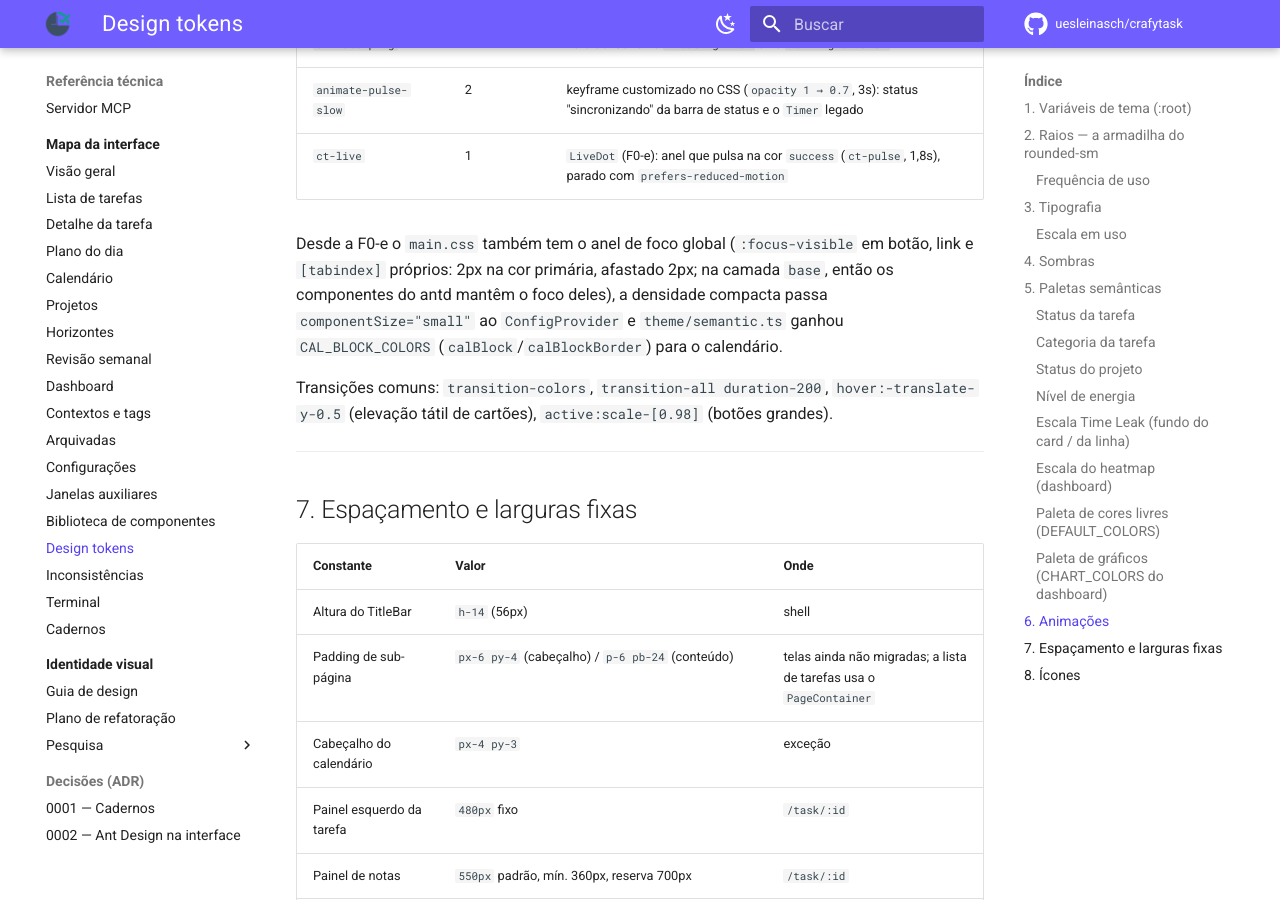
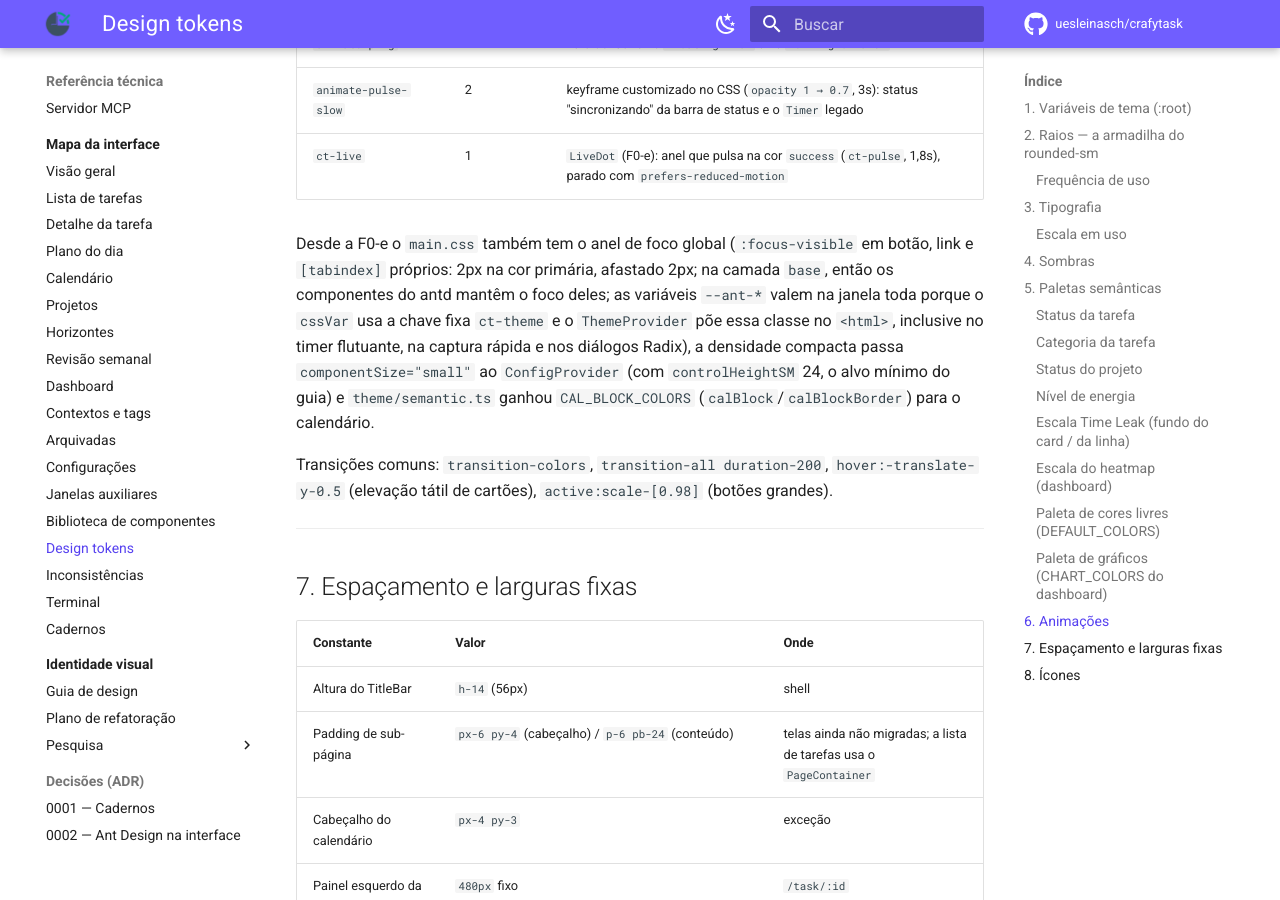
Before and after one commit to uesleinasch/crafytask, an MkDocs documentation site: the page built from docs/ui/14-design-tokens.md, in a window 1280 px wide and 900 px high, scrolled down 6879 px. Built offline with MkDocs 1.6.1 and Material for MkDocs 9.7.7, drawn with Linux system fonts in a browser that asks for light colours; some web fonts are replaced; comment, search, counter and statistics services are not loaded.

Commit message:
fix(theme): variáveis do tema na janela toda e controle compacto com 24px

```diff
--- a/docs/ui/14-design-tokens.md
+++ b/docs/ui/14-design-tokens.md
@@ -219,7 +219,10 @@ Dez cores rotativas, sem relação com qualquer semântica do app:
 
 Desde a F0-e o `main.css` também tem o anel de foco global (`:focus-visible` em botão, link e
 `[tabindex]` próprios: 2px na cor primária, afastado 2px; na camada `base`, então os componentes do
-antd mantêm o foco deles), a densidade compacta passa `componentSize="small"` ao `ConfigProvider` e
+antd mantêm o foco deles; as variáveis `--ant-*` valem na janela toda porque o `cssVar` usa a chave
+fixa `ct-theme` e o `ThemeProvider` põe essa classe no `<html>`, inclusive no timer flutuante, na
+captura rápida e nos diálogos Radix), a densidade compacta passa `componentSize="small"` ao
+`ConfigProvider` (com `controlHeightSM` 24, o alvo mínimo do guia) e
 `theme/semantic.ts` ganhou `CAL_BLOCK_COLORS` (`calBlock`/`calBlockBorder`) para o calendário.
 
 Transições comuns: `transition-colors`, `transition-all duration-200`,
--- a/src/renderer/src/theme/ThemeProvider.tsx
+++ b/src/renderer/src/theme/ThemeProvider.tsx
@@ -9,7 +9,7 @@ import {
   type ThemePreference
 } from '@shared/themePreference'
 import { shouldBootstrapTimerStore } from '@renderer/stores/timerWindow'
-import { buildTheme, componentSizeFor } from './buildTheme'
+import { buildTheme, componentSizeFor, THEME_CSS_VAR_KEY } from './buildTheme'
 import {
   DENSITY_KEY,
   THEME_PREFERENCE_KEY,
@@ -65,6 +65,10 @@ export function ThemeProvider({ children }: { children: React.ReactNode }): Reac
     setDensityState(value)
   }, [])
 
+  useEffect(() => {
+    document.documentElement.classList.add(THEME_CSS_VAR_KEY)
+  }, [])
+
   const config = useMemo(() => buildTheme(mode, density), [mode, density])
   const settings = useMemo(
     () => ({ preference, density, mode, setPreference, setDensity }),
--- a/src/renderer/src/theme/buildTheme.ts
+++ b/src/renderer/src/theme/buildTheme.ts
@@ -1,6 +1,8 @@
 import { theme, type ThemeConfig } from 'antd'
 import type { Density, ThemeMode } from '@shared/themePreference'
 import { PALETTE, seedTokens } from './tokens'
+
+export const THEME_CSS_VAR_KEY = 'ct-theme'
 
 export function componentSizeFor(density: Density): 'small' | undefined {
   return density === 'compact' ? 'small' : undefined
@@ -10,13 +12,13 @@ export function buildTheme(mode: ThemeMode, density: Density): ThemeConfig {
   const c = PALETTE[mode]
   const compact = density === 'compact'
   return {
-    cssVar: { prefix: 'ant' },
+    cssVar: { prefix: 'ant', key: THEME_CSS_VAR_KEY },
     hashed: false,
     algorithm: [
       mode === 'dark' ? theme.darkAlgorithm : theme.defaultAlgorithm,
       ...(compact ? [theme.compactAlgorithm] : [])
     ],
-    token: seedTokens(mode),
+    token: compact ? { ...seedTokens(mode), controlHeightSM: 24 } : seedTokens(mode),
     components: {
       Layout: {
         siderBg: c.sider,
```
Also changed, not shown: docs/design/guia-de-design.md (+2 -2 lines), src/renderer/src/theme/buildTheme.test.ts (+8 -1 lines).
